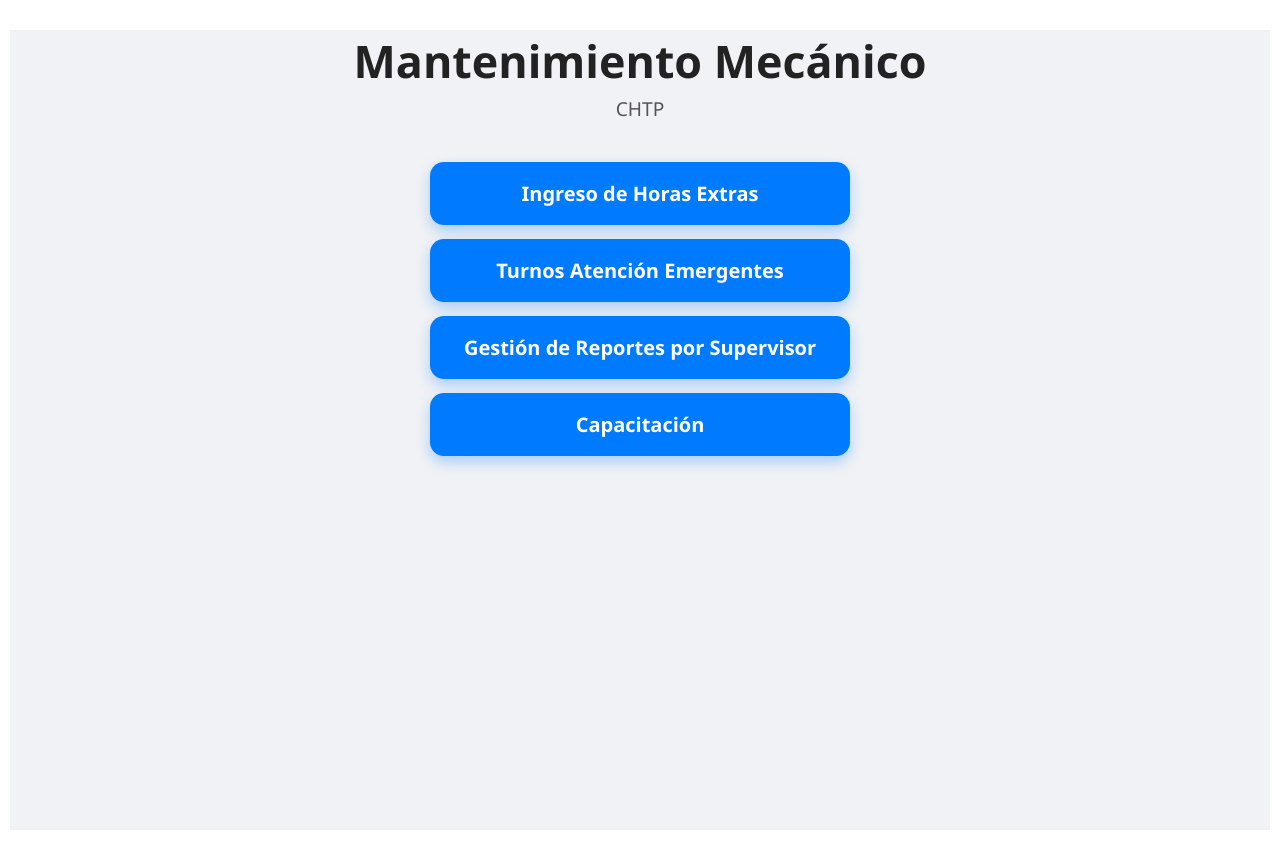
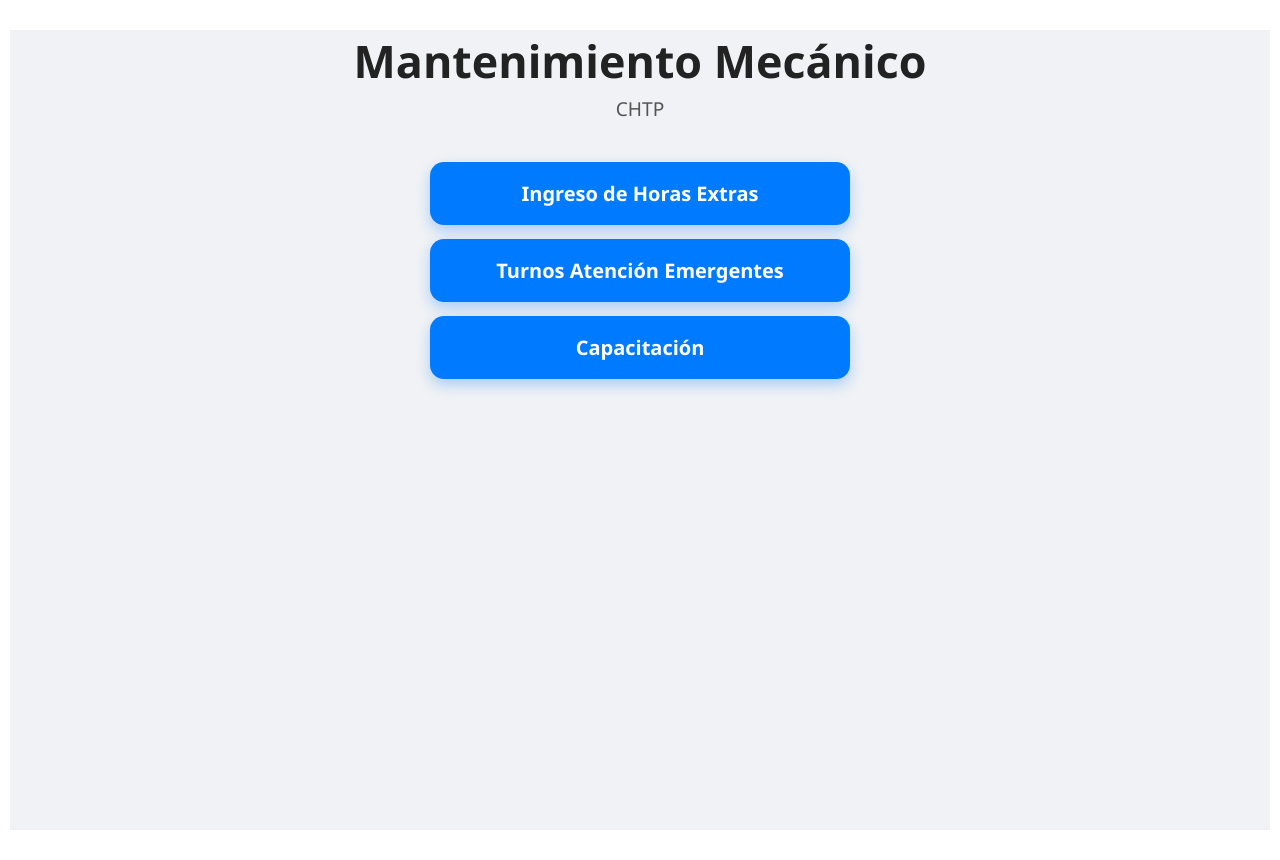
Before and after one commit to MarlonMoe23/gestionmantenimiento, a Next.js app: page / in a window 1280 px wide. Built offline with nearby package versions, Linux system fonts and the light colour scheme.

Commit message:
eliminado reportes

```diff
--- a/src/app/page.js
+++ b/src/app/page.js
@@ -16,7 +16,6 @@ export default function Home() {
 
         <a href="https://horasextras.vercel.app/" className="button" target="_blank" rel="noopener noreferrer">Ingreso de Horas Extras</a>
         <a href="https://turnosfiltros.vercel.app/" className="button" target="_blank" rel="noopener noreferrer">Turnos Atención Emergentes</a>
-        <a href="https://enviareportes.vercel.app/" className="button" target="_blank" rel="noopener noreferrer">Gestión de Reportes por Supervisor</a>
         <a href="https://capacitaciontoachi.vercel.app//" className="button" target="_blank" rel="noopener noreferrer">Capacitación</a>
 
       </main>
```
